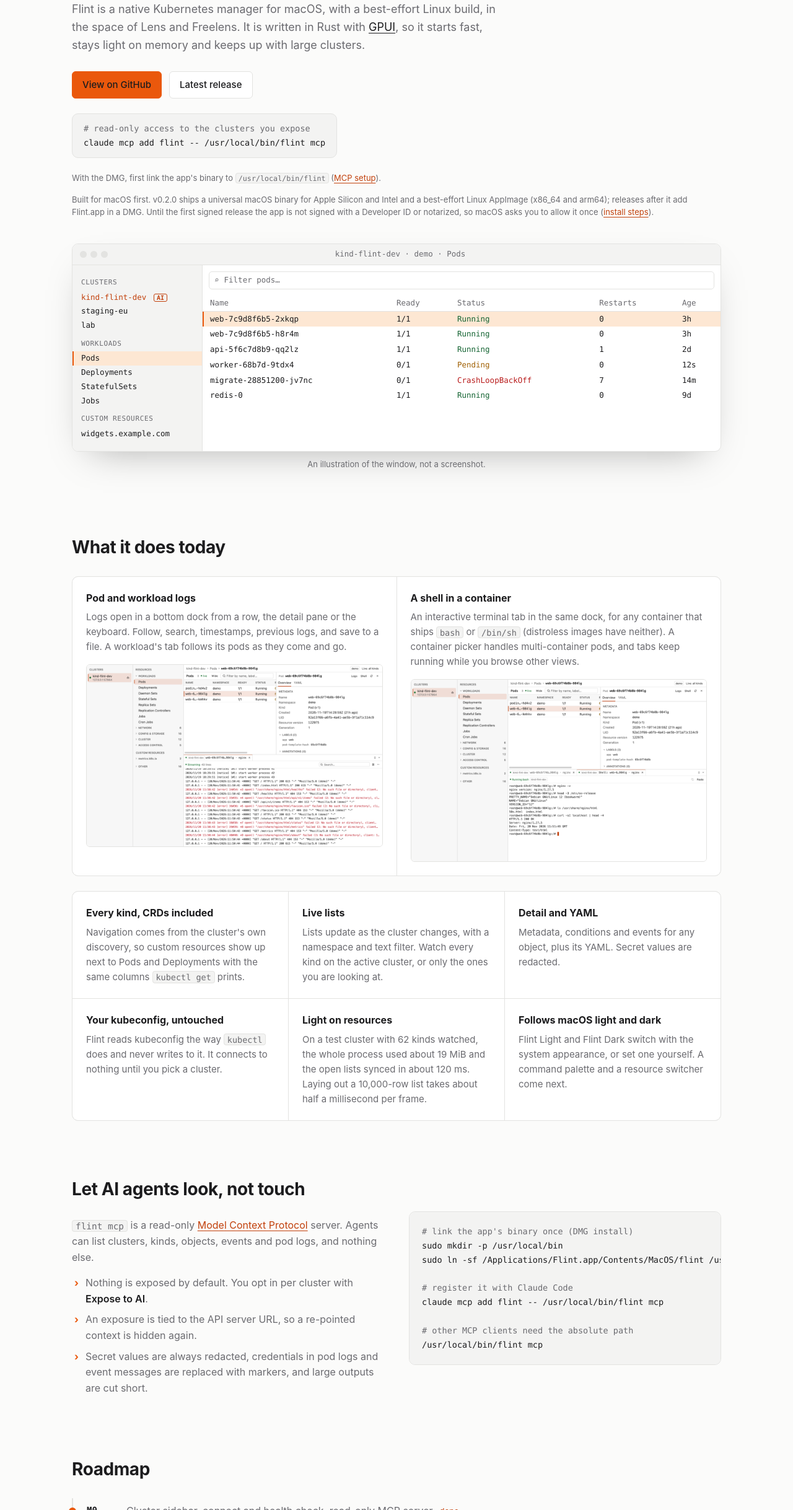
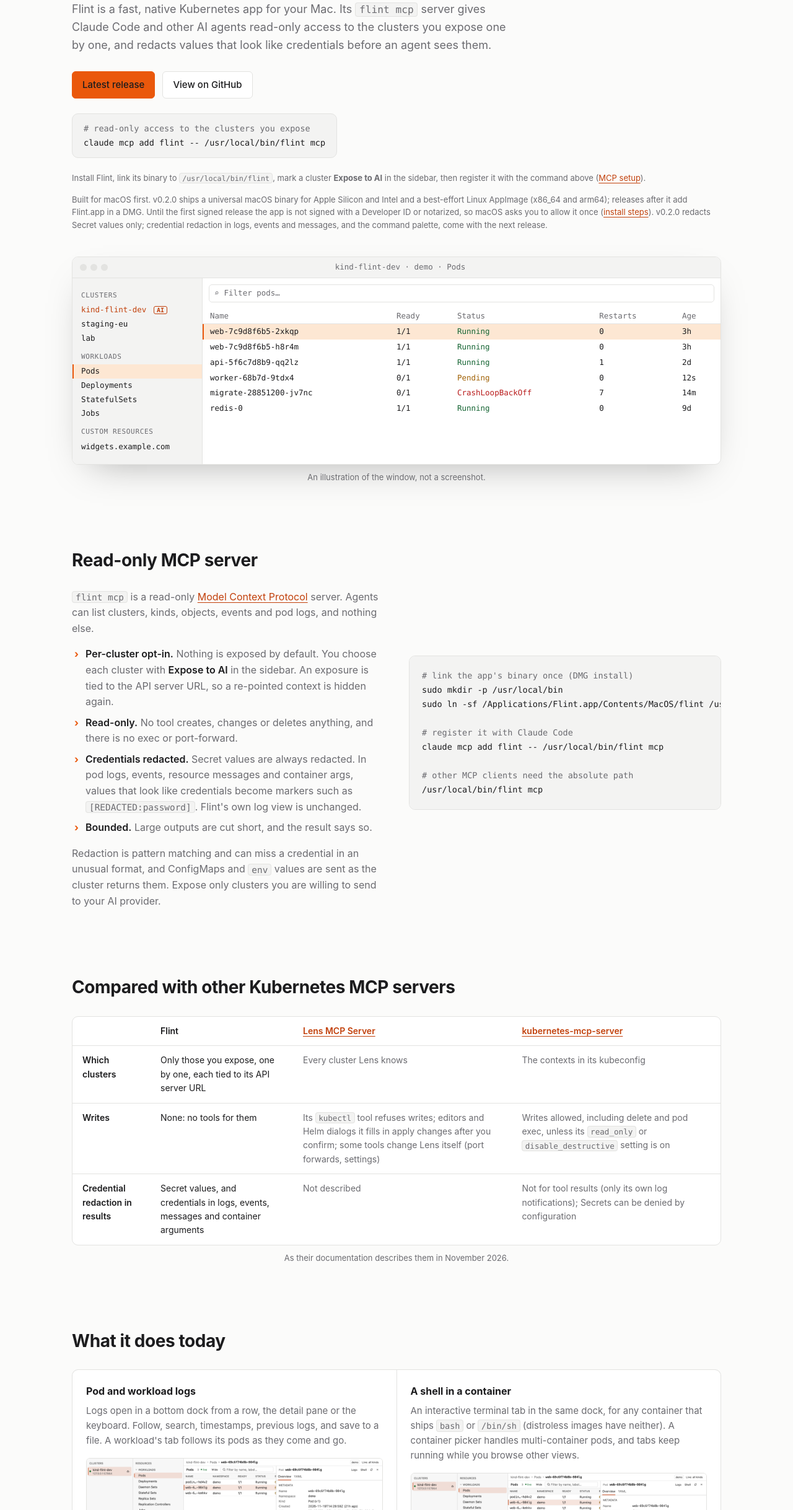
Before and after one commit to Sealos/flint, a plain HTML site: page site/index.html in a window 1280 px wide. Shown: the part 363-2800 px from the top of the page at 62% size. Drawn offline with Linux system fonts and the light colour scheme.

Commit message:
docs: lead the readme and site with read-only mcp

```diff
--- a/site/index.html
+++ b/site/index.html
@@ -3,11 +3,11 @@
 <head>
   <meta charset="utf-8">
   <meta name="viewport" content="width=device-width, initial-scale=1">
-  <title>Flint — a native Kubernetes desktop for macOS</title>
-  <meta name="description" content="Flint is a fast, native Kubernetes desktop manager for macOS, written in Rust with GPUI, with a read-only MCP server for AI agents.">
+  <title>Flint — read-only Kubernetes access for AI agents, in a native Mac app</title>
+  <meta name="description" content="Flint is a fast, native Kubernetes app for your Mac that lets Claude Code and other AI agents read the clusters you choose, and nothing else.">
   <meta name="color-scheme" content="light dark">
-  <meta property="og:title" content="Flint — a native Kubernetes desktop for macOS">
-  <meta property="og:description" content="Fast, native and keyboard-first. Written in Rust with GPUI. Open source under Apache-2.0.">
+  <meta property="og:title" content="Flint — read-only Kubernetes access for AI agents, in a native Mac app">
+  <meta property="og:description" content="A read-only MCP server for the clusters you choose, with values that look like credentials redacted, and a fast native Kubernetes app written in Rust with GPUI. Open source under Apache-2.0.">
   <meta property="og:type" content="website">
   <link rel="icon" href="favicon.svg" type="image/svg+xml">
   <link rel="stylesheet" href="style.css">
@@ -20,8 +20,8 @@
         <span>Flint</span>
       </a>
       <nav class="topnav" aria-label="Sections">
+        <a href="#mcp">MCP</a>
         <a href="#features">Features</a>
-        <a href="#mcp">MCP</a>
         <a href="#roadmap">Roadmap</a>
         <a href="https://github.com/Sealos/flint">GitHub</a>
       </nav>
@@ -31,20 +31,20 @@
   <main>
     <section class="hero wrap">
       <p class="eyebrow"><span class="dot" aria-hidden="true"></span> Early development · open source</p>
-      <h1>A Kubernetes desktop that keeps up with your clusters.</h1>
+      <h1>Let AI agents read the clusters you choose, and nothing else.</h1>
       <p class="lede">
-        Flint is a native Kubernetes manager for macOS, with a best-effort Linux build, in the space of Lens and Freelens. It is written in Rust with
-        <a href="https://www.gpui.rs/">GPUI</a>, so it starts fast, stays light on memory and keeps up
-        with large clusters.
+        Flint is a fast, native Kubernetes app for your Mac. Its <code>flint mcp</code> server gives Claude Code
+        and other AI agents read-only access to the clusters you expose one by one, and redacts values that look
+        like credentials before an agent sees them.
       </p>
       <div class="cta">
-        <a class="btn btn-primary" href="https://github.com/Sealos/flint">View on GitHub</a>
-        <a class="btn" href="https://github.com/Sealos/flint/releases/latest">Latest release</a>
+        <a class="btn btn-primary" href="https://github.com/Sealos/flint/releases/latest">Latest release</a>
+        <a class="btn" href="https://github.com/Sealos/flint">View on GitHub</a>
       </div>
       <pre class="code hero-code" role="region" aria-label="Command to register flint mcp with Claude Code" tabindex="0"><code><span class="c"># read-only access to the clusters you expose</span>
 claude mcp add flint -- /usr/local/bin/flint mcp</code></pre>
-      <p class="fineprint">With the DMG, first link the app's binary to <code>/usr/local/bin/flint</code> (<a href="https://github.com/Sealos/flint#mcp-server-for-ai-agents">MCP setup</a>).</p>
-      <p class="fineprint">Built for macOS first. v0.2.0 ships a universal macOS binary for Apple Silicon and Intel and a best-effort Linux AppImage (x86_64 and arm64); releases after it add Flint.app in a DMG. Until the first signed release the app is not signed with a Developer ID or notarized, so macOS asks you to allow it once (<a href="https://github.com/Sealos/flint#install-from-a-release">install steps</a>).</p>
+      <p class="fineprint">Install Flint, link its binary to <code>/usr/local/bin/flint</code>, mark a cluster <b>Expose to AI</b> in the sidebar, then register it with the command above (<a href="https://github.com/Sealos/flint#add-it-to-an-agent">MCP setup</a>).</p>
+      <p class="fineprint">Built for macOS first. v0.2.0 ships a universal macOS binary for Apple Silicon and Intel and a best-effort Linux AppImage (x86_64 and arm64); releases after it add Flint.app in a DMG. Until the first signed release the app is not signed with a Developer ID or notarized, so macOS asks you to allow it once (<a href="https://github.com/Sealos/flint#install-from-a-release">install steps</a>). v0.2.0 redacts Secret values only; credential redaction in logs, events and messages, and the command palette, come with the next release.</p>
     </section>
 
     <div class="wrap">
@@ -85,6 +85,45 @@ claude mcp add flint -- /usr/local/bin/flint mcp</code></pre>
       </figure>
       <p class="caption">An illustration of the window, not a screenshot.</p>
     </div>
+
+    <section id="mcp" class="wrap section split">
+      <div>
+        <h2>Read-only MCP server</h2>
+        <p><code>flint mcp</code> is a read-only <a href="https://modelcontextprotocol.io/">Model Context Protocol</a>
+          server. Agents can list clusters, kinds, objects, events and pod logs, and nothing else.</p>
+        <ul class="ticks">
+          <li><b>Per-cluster opt-in.</b> Nothing is exposed by default. You choose each cluster with <b>Expose to AI</b> in the sidebar. An exposure is tied to the API server URL, so a re-pointed context is hidden again.</li>
+          <li><b>Read-only.</b> No tool creates, changes or deletes anything, and there is no exec or port-forward.</li>
+          <li><b>Credentials redacted.</b> Secret values are always redacted. In pod logs, events, resource messages and container args, values that look like credentials become markers such as <code>[REDACTED:password]</code>. Flint's own log view is unchanged.</li>
+          <li><b>Bounded.</b> Large outputs are cut short, and the result says so.</li>
+        </ul>
+        <p>Redaction is pattern matching and can miss a credential in an unusual format, and ConfigMaps and <code>env</code> values are sent as the cluster returns them. Expose only clusters you are willing to send to your AI provider.</p>
+      </div>
+      <pre class="code" role="region" aria-label="Commands to register flint mcp" tabindex="0"><code><span class="c"># link the app's binary once (DMG install)</span>
+sudo mkdir -p /usr/local/bin
+sudo ln -sf /Applications/Flint.app/Contents/MacOS/flint /usr/local/bin/flint
+
+<span class="c"># register it with Claude Code</span>
+claude mcp add flint -- /usr/local/bin/flint mcp
+
+<span class="c"># other MCP clients need the absolute path</span>
+/usr/local/bin/flint mcp</code></pre>
+    </section>
+
+    <section id="compare" class="wrap section">
+      <h2>Compared with other Kubernetes MCP servers</h2>
+      <div class="compare-wrap" role="region" aria-label="Comparison of Kubernetes MCP servers" tabindex="0">
+        <table class="compare">
+          <thead><tr><td></td><th scope="col">Flint</th><th scope="col"><a href="https://docs.lenshq.io/k8slens/mcp-server/">Lens MCP Server</a></th><th scope="col"><a href="https://github.com/containers/kubernetes-mcp-server">kubernetes-mcp-server</a></th></tr></thead>
+          <tbody>
+            <tr><th scope="row">Which clusters</th><td>Only those you expose, one by one, each tied to its API server URL</td><td>Every cluster Lens knows</td><td>The contexts in its kubeconfig</td></tr>
+            <tr><th scope="row">Writes</th><td>None: no tools for them</td><td>Its <code>kubectl</code> tool refuses writes; editors and Helm dialogs it fills in apply changes after you confirm; some tools change Lens itself (port forwards, settings)</td><td>Writes allowed, including delete and pod exec, unless its <code>read_only</code> or <code>disable_destructive</code> setting is on</td></tr>
+            <tr><th scope="row">Credential redaction in results</th><td>Secret values, and credentials in logs, events, messages and container arguments</td><td>Not described</td><td>Not for tool results (only its own log notifications); Secrets can be denied by configuration</td></tr>
+          </tbody>
+        </table>
+      </div>
+      <p class="caption">As their documentation describes them in November 2026.</p>
+    </section>
 
     <section id="features" class="wrap section">
       <h2>What it does today</h2>
@@ -139,31 +178,9 @@ claude mcp add flint -- /usr/local/bin/flint mcp</code></pre>
         <article class="card">
           <h3>Follows macOS light and dark</h3>
           <p>Flint Light and Flint Dark switch with the system appearance, or set one yourself. A command palette
-            and a resource switcher come next.</p>
+            (⇧⌘P) runs any action by name.</p>
         </article>
       </div>
-    </section>
-
-    <section id="mcp" class="wrap section split">
-      <div>
-        <h2>Let AI agents look, not touch</h2>
-        <p><code>flint mcp</code> is a read-only <a href="https://modelcontextprotocol.io/">Model Context Protocol</a>
-          server. Agents can list clusters, kinds, objects, events and pod logs, and nothing else.</p>
-        <ul class="ticks">
-          <li>Nothing is exposed by default. You opt in per cluster with <b>Expose to AI</b>.</li>
-          <li>An exposure is tied to the API server URL, so a re-pointed context is hidden again.</li>
-          <li>Secret values are always redacted, credentials in pod logs and event messages are replaced with markers, and large outputs are cut short.</li>
-        </ul>
-      </div>
-      <pre class="code" role="region" aria-label="Commands to register flint mcp" tabindex="0"><code><span class="c"># link the app's binary once (DMG install)</span>
-sudo mkdir -p /usr/local/bin
-sudo ln -sf /Applications/Flint.app/Contents/MacOS/flint /usr/local/bin/flint
-
-<span class="c"># register it with Claude Code</span>
-claude mcp add flint -- /usr/local/bin/flint mcp
-
-<span class="c"># other MCP clients need the absolute path</span>
-/usr/local/bin/flint mcp</code></pre>
     </section>
 
     <section id="roadmap" class="wrap section">
@@ -172,7 +189,7 @@ claude mcp add flint -- /usr/local/bin/flint mcp
         <li class="done"><b>M0</b><span>Cluster sidebar, connect and health check, read-only MCP server</span></li>
         <li class="done"><b>M1</b><span>Every kind with live lists, namespace filter, detail and YAML view</span></li>
         <li class="done"><b>M2</b><span>Streaming pod and workload logs with search, timestamps and save to file; shells in a dock (shipped in v0.2.0)</span></li>
-        <li class="next"><b>Next</b><span>Command palette and resource switcher (the Flint Light and Dark themes are in)</span></li>
+        <li class="next"><b>Next</b><span>Resource switcher (the Flint Light and Dark themes and the command palette are in)</span></li>
         <li><b></b><span>YAML editing with inline validation, dry-run and diff; delete, scale, restart, cordon, drain</span></li>
         <li><b></b><span>Curated views for core kinds, CPU and memory from metrics-server, resource diagram</span></li>
         <li><b></b><span>Port-forward panel with open in browser, Helm releases</span></li>
--- a/site/style.css
+++ b/site/style.css
@@ -224,6 +224,17 @@ h3 { margin: 0 0 6px; font-size: 16px; }
 .code .c { color: var(--muted); }
 .hero-code { display: inline-block; max-width: 100%; margin-top: 24px; padding: 12px 18px; }
 
+.compare-wrap { overflow-x: auto; border: 1px solid var(--border); border-radius: 10px; background: var(--surface); }
+.compare { width: 100%; min-width: 640px; border-collapse: collapse; font-size: 14px; }
+.compare th,
+.compare td { padding: 12px 16px; text-align: left; vertical-align: top; border-bottom: 1px solid var(--border); }
+.compare tbody tr:last-child th,
+.compare tbody tr:last-child td { border-bottom: 0; }
+.compare thead th { font-weight: 600; }
+.compare tbody th { font-weight: 600; width: 9em; }
+.compare td { color: var(--muted); }
+.compare td:first-of-type { color: var(--text); }
+
 .roadmap { list-style: none; margin: 0; padding: 0; border-left: 2px solid var(--border); }
 .roadmap li { position: relative; display: flex; gap: 16px; padding: 8px 0 8px 22px; color: var(--muted); }
 .roadmap li::before {
```
Also changed, not shown: 1 other file.
